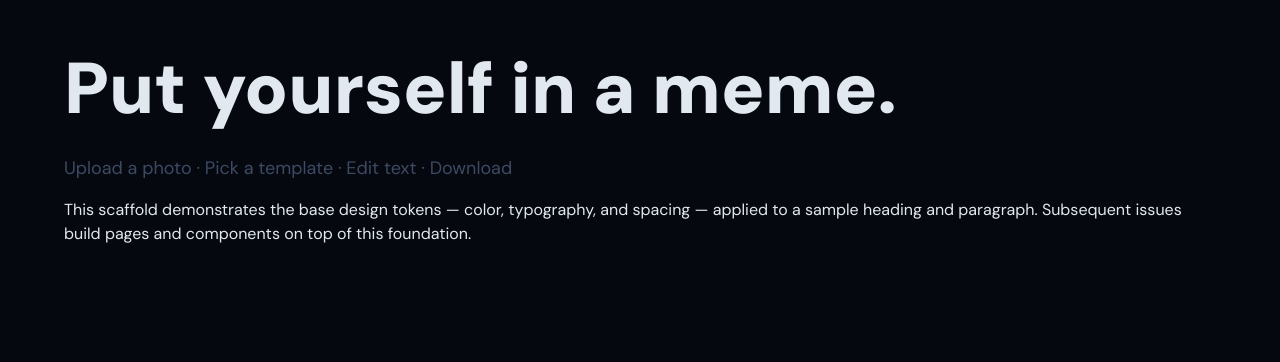
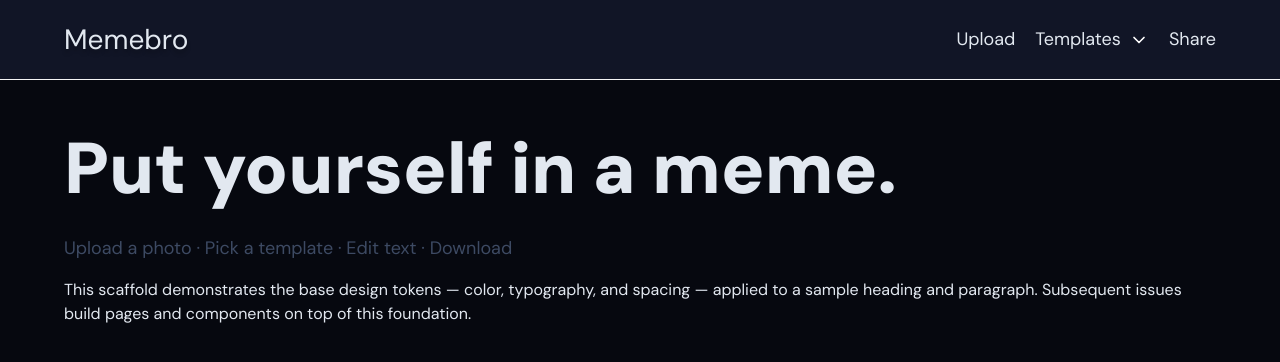
Before and after one commit to cse110-sp26-group19/Final_Project, a website: page src/frontend/index.html in a window 1280 px wide. Drawn offline with Linux system fonts and the light colour scheme.

Commit message:
Add nav bar component, styles, and loader script, closes #4

```diff
--- /dev/null
+++ b/src/frontend/components/header.html
@@ -0,0 +1,21 @@
+<header class="site-header">
+  <div class="site-header__inner">
+    <a href="/src/frontend/index.html" class="site-header__logo">Memebro</a>
+    <nav class="site-header__nav" aria-label="Main navigation">
+      <a href="/src/frontend/pages/upload.html" class="nav-link">Upload</a>
+      <a href="/src/frontend/pages/templates.html" class="nav-link">
+        Templates
+        <svg class="nav-link__chevron" viewBox="0 0 20 20" fill="none" aria-hidden="true">
+          <path
+            d="M5 7.5L10 12.5L15 7.5"
+            stroke="#ffffff"
+            stroke-width="1.67"
+            stroke-linecap="round"
+            stroke-linejoin="round"
+          />
+        </svg>
+      </a>
+      <a href="/src/frontend/pages/share.html" class="nav-link">Share</a>
+    </nav>
+  </div>
+</header>
--- a/src/frontend/index.html
+++ b/src/frontend/index.html
@@ -13,8 +13,11 @@
     <link rel="stylesheet" href="./styles/tokens.css" />
     <link rel="stylesheet" href="./styles/reset.css" />
     <link rel="stylesheet" href="./styles/base.css" />
+    <link rel="stylesheet" href="./styles/header.css" />
   </head>
   <body>
+    <div id="site-header"></div>
+    <script src="./scripts/header.js"></script>
     <main class="container">
       <h1>Put yourself in a meme.</h1>
       <p class="lead muted">Upload a photo · Pick a template · Edit text · Download</p>
--- /dev/null
+++ b/src/frontend/scripts/header.js
@@ -0,0 +1,9 @@
+async function loadHeader() {
+  const placeholder = document.getElementById("site-header");
+  if (!placeholder) return;
+  const base = document.querySelector('meta[name="base-path"]')?.content ?? "";
+  const res = await fetch(`${base}/src/frontend/components/header.html`);
+  placeholder.outerHTML = await res.text();
+}
+
+document.addEventListener("DOMContentLoaded", loadHeader);
--- /dev/null
+++ b/src/frontend/styles/header.css
@@ -0,0 +1,54 @@
+.site-header {
+  height: 80px;
+  background: #111526;
+  border-bottom: 1px solid #f5f5f5;
+}
+
+.site-header__inner {
+  max-width: var(--max-content-width);
+  margin: 0 auto;
+  padding: 0 var(--space-5);
+  height: 100%;
+  display: flex;
+  align-items: center;
+  justify-content: space-between;
+}
+
+.site-header__logo {
+  font-family: var(--font-sans);
+  font-size: 28px;
+  font-weight: var(--font-weight-regular);
+  line-height: 36px;
+  color: #e2e8f0;
+  text-shadow: 0px 4px 4px rgba(0, 0, 0, 0.25);
+}
+
+.site-header__nav {
+  display: flex;
+  flex-direction: row;
+  align-items: center;
+  gap: 20px;
+}
+
+.nav-link {
+  display: flex;
+  align-items: center;
+  gap: 8px;
+  font-family: var(--font-sans);
+  font-size: 18px;
+  font-weight: var(--font-weight-regular);
+  line-height: 23px;
+  color: #e2e8f0;
+  transition: opacity 0.15s ease;
+}
+
+.nav-link:hover,
+.nav-link[aria-current="page"] {
+  opacity: 0.75;
+}
+
+.nav-link__chevron {
+  width: 20px;
+  height: 20px;
+  flex-shrink: 0;
+}
```
